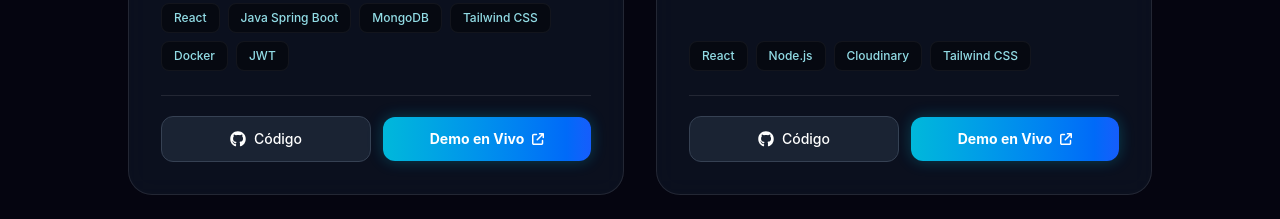
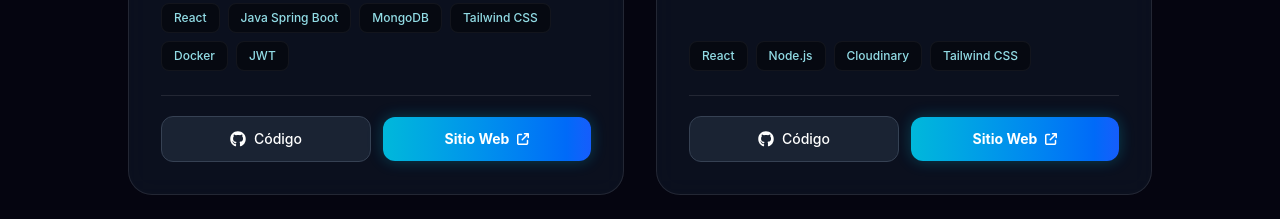
Before and after one commit to Yonatanuh/mi-portafolio, a React (Vite) app: page / in a window 1280 px wide. Shown: the part 3060-3279 px from the top of the page. Built offline with nearby package versions, Linux system fonts and the light colour scheme.

Commit message:
Cambiar etiqueta de botón a Sitio Web para mayor profesionalismo

```diff
--- a/src/components/Projects.jsx
+++ b/src/components/Projects.jsx
@@ -151,7 +151,7 @@ const Projects = () => {
                         rel="noopener noreferrer"
                         className="flex items-center justify-center gap-2 flex-1 bg-gradient-to-r from-cyan-500 to-blue-600 hover:from-cyan-400 hover:to-blue-500 text-white text-sm font-bold py-3 px-4 rounded-xl transition-all shadow-[0_0_15px_rgba(6,182,212,0.3)] hover:shadow-[0_0_20px_rgba(6,182,212,0.5)]"
                       >
-                        <span>Demo en Vivo</span>
+                        <span>Sitio Web</span>
                         <FaArrowUpRightFromSquare className="text-xs" />
                       </motion.a>
                     )}
```
